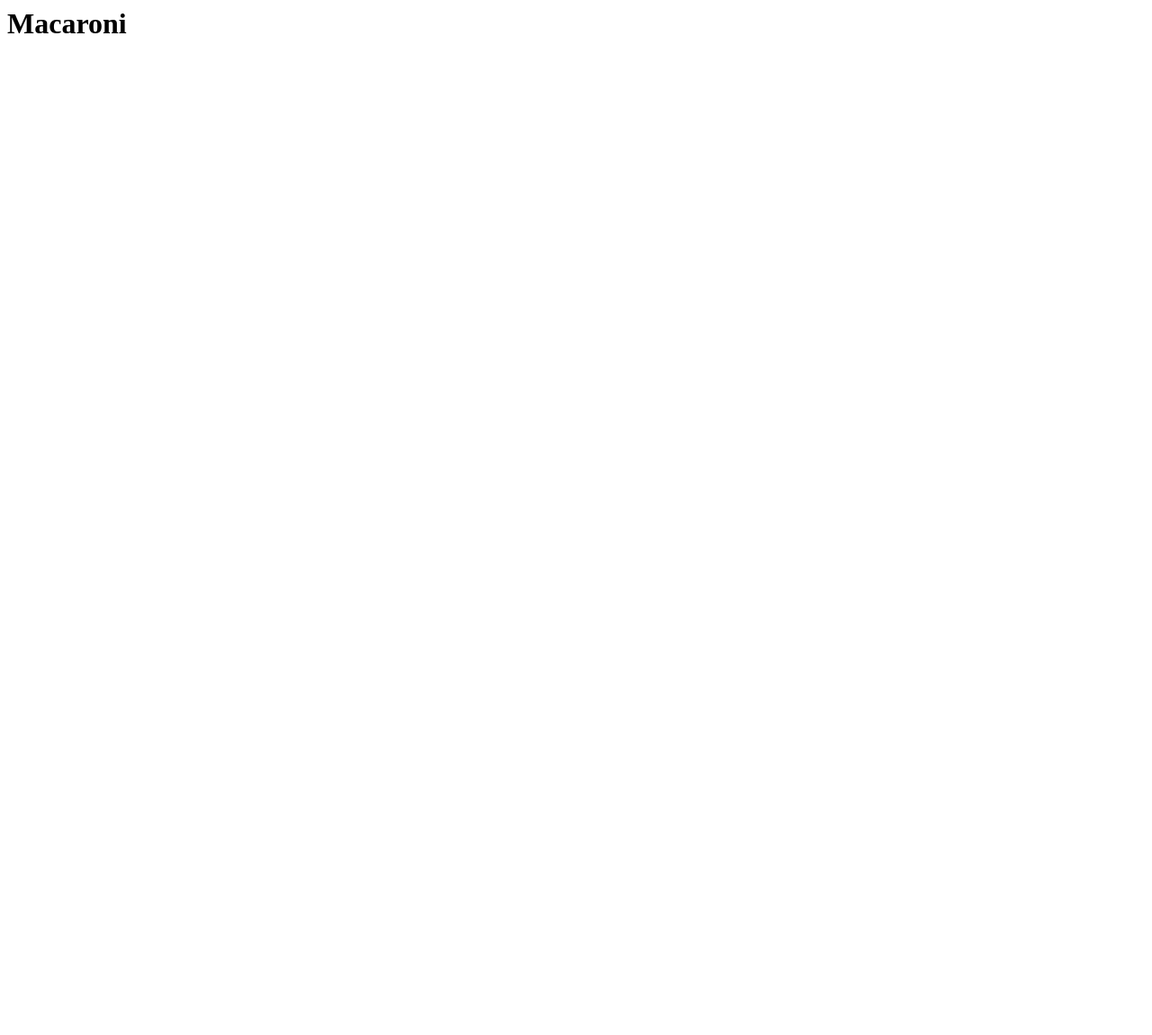
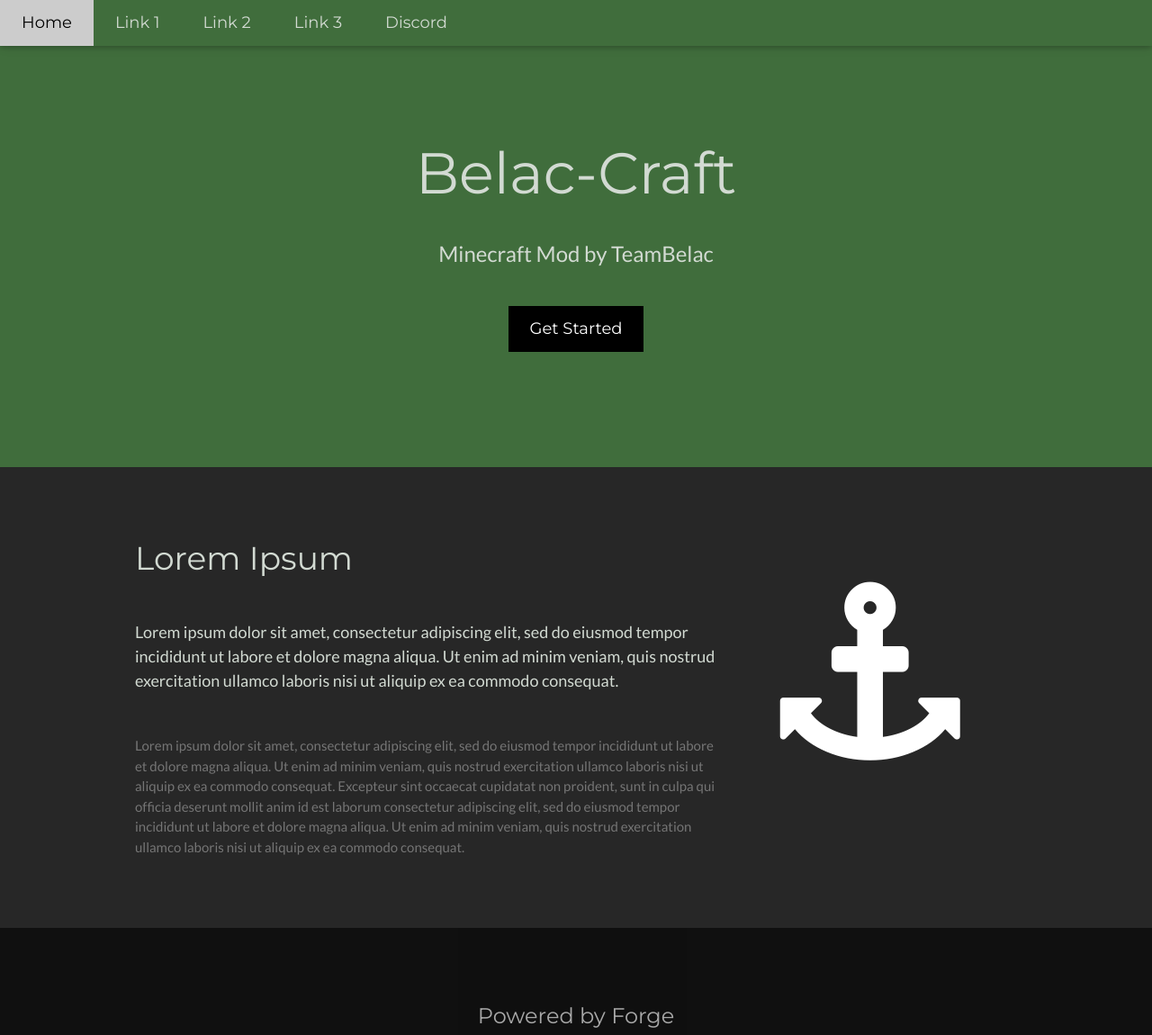
Before and after one commit to TeamBelac/belacsite, a plain HTML site: page public/index.html in a window 1280 px wide. Shown: the top 1150 px of the page at 90% size. Before the commit the page ends 800 px from the top, so only its background shows below. Drawn offline with nearby package versions, Linux system fonts and the light colour scheme.

Commit message:
I mean that looks like a website doesnt it?
http://belac-craft.online

```diff
--- a/public/index.html
+++ b/public/index.html
@@ -1,8 +1,88 @@
-<html>
-    <head>
+<!DOCTYPE html>
+<html lang="en">
+<title>Belac-Craft</title>
+<meta charset="UTF-8">
+<meta name="viewport" content="width=device-width, initial-scale=1">
+<link rel="stylesheet" href="https://www.w3schools.com/w3css/4/w3.css">
+<link rel="stylesheet" href="https://fonts.googleapis.com/css?family=Lato">
+<link rel="stylesheet" href="https://fonts.googleapis.com/css?family=Montserrat">
+<link rel="stylesheet" href="https://cdnjs.cloudflare.com/ajax/libs/font-awesome/4.7.0/css/font-awesome.min.css"> <!-- .fern,.w3-hover-red:hover{color:#fff!important;background-color:#f44336!important} -->
+<link rel="stylesheet" href="./style.css">
+<style>
+body,h1,h2,h3,h4,h5,h6 {font-family: "Lato", sans-serif}
+.w3-bar,h1,button {font-family: "Montserrat", sans-serif}
+.fa-anchor,.fa-coffee {font-size:200px}
+</style>
+<body>
 
-    </head>
-    <body>
-        <h1>Macaroni</h1>
-    </body>
+<!-- Navbar -->
+<div class="w3-top">
+  <div class="w3-bar fern w3-card w3-left-align w3-large">
+    <a class="w3-bar-item w3-button w3-hide-medium w3-hide-large w3-right w3-padding-large hover-white w3-large fern" href="javascript:void(0);" onclick="myFunction()" title="Toggle Navigation Menu"><i class="fa fa-bars"></i></a>
+    <a href="#" class="w3-bar-item w3-button w3-padding-large white">Home</a>
+    <a href="#" class="w3-bar-item w3-button w3-hide-small w3-padding-large hover-white">Link 1</a>
+    <a href="#" class="w3-bar-item w3-button w3-hide-small w3-padding-large hover-white">Link 2</a>
+    <a href="#" class="w3-bar-item w3-button w3-hide-small w3-padding-large hover-white">Link 3</a>
+    <a href="#" class="w3-bar-item w3-button w3-hide-small w3-padding-large hover-white">Discord</a>
+  </div>
+
+  <!-- Navbar on small screens -->
+  <div id="navDemo" class="w3-bar-block white w3-hide w3-hide-large w3-hide-medium w3-large">
+    <a href="#" class="w3-bar-item w3-button w3-padding-large">Link 1</a>
+    <a href="#" class="w3-bar-item w3-button w3-padding-large">Link 2</a>
+    <a href="#" class="w3-bar-item w3-button w3-padding-large">Link 3</a>
+    <a href="#" class="w3-bar-item w3-button w3-padding-large">Link 4</a>
+  </div>
+</div>
+
+<!-- Header -->
+<header class="w3-container fern w3-center" style="padding:128px 16px">
+  <h1 class="w3-margin w3-jumbo">Belac-Craft</h1>
+  <p class="w3-xlarge">Minecraft Mod by TeamBelac</p>
+  <button class="w3-button w3-black w3-padding-large w3-large w3-margin-top">Get Started</button>
+</header>
+
+<!-- First Grid -->
+<div class="w3-row-padding w3-padding-64 w3-container">
+  <div class="w3-content">
+    <div class="w3-twothird">
+      <h1>Lorem Ipsum</h1>
+      <h5 class="w3-padding-32">Lorem ipsum dolor sit amet, consectetur adipiscing elit, sed do eiusmod tempor incididunt ut labore et dolore magna aliqua. Ut enim ad minim veniam, quis nostrud exercitation ullamco laboris nisi ut aliquip ex ea commodo consequat.</h5>
+
+      <p class="w3-text-grey">Lorem ipsum dolor sit amet, consectetur adipiscing elit, sed do eiusmod tempor incididunt ut labore et dolore magna aliqua. Ut enim ad minim veniam, quis nostrud exercitation ullamco laboris nisi ut aliquip ex ea commodo consequat. Excepteur sint
+        occaecat cupidatat non proident, sunt in culpa qui officia deserunt mollit anim id est laborum consectetur adipiscing elit, sed do eiusmod tempor incididunt ut labore et dolore magna aliqua. Ut enim ad minim veniam, quis nostrud exercitation ullamco
+        laboris nisi ut aliquip ex ea commodo consequat.</p>
+    </div>
+
+    <div class="w3-third w3-center">
+      <i class="fa fa-anchor w3-padding-64 w3-text-white"></i>
+    </div>
+  </div>
+</div>
+
+
+<div class="w3-container w3-black w3-center w3-opacity w3-padding-64">
+    <h1 class="w3-margin w3-xlarge">Powered by Forge</h1>
+</div>
+
+<!-- Footer -->
+<footer class="w3-container w3-padding-64 w3-center w3-opacity">
+  <div class="w3-xlarge w3-padding-32">
+    <a target="_blank" href="https://trello.com/b/GNQVoWZj/belac-craft-minecraft-mod"> <i class="fa fa-trello w3-hover-opacity"></i></a>
+ </div>
+</footer>
+
+<script>
+// Used to toggle the menu on small screens when clicking on the menu button
+function myFunction() {
+  var x = document.getElementById("navDemo");
+  if (x.className.indexOf("w3-show") == -1) {
+    x.className += " w3-show";
+  } else {
+    x.className = x.className.replace(" w3-show", "");
+  }
+}
+</script>
+
+</body>
 </html>
--- /dev/null
+++ b/public/style.css
@@ -0,0 +1,4 @@
+
+.fern,.hover-fern:hover{color:#D2DAD2!important;background-color:#406D3C!important}
+.w3-white,.w3-hover-white:hover{color:#272727!important;background-color:#D2DAD2!important}
+html{background-color:#272727;color:#D2DAD2}
```
